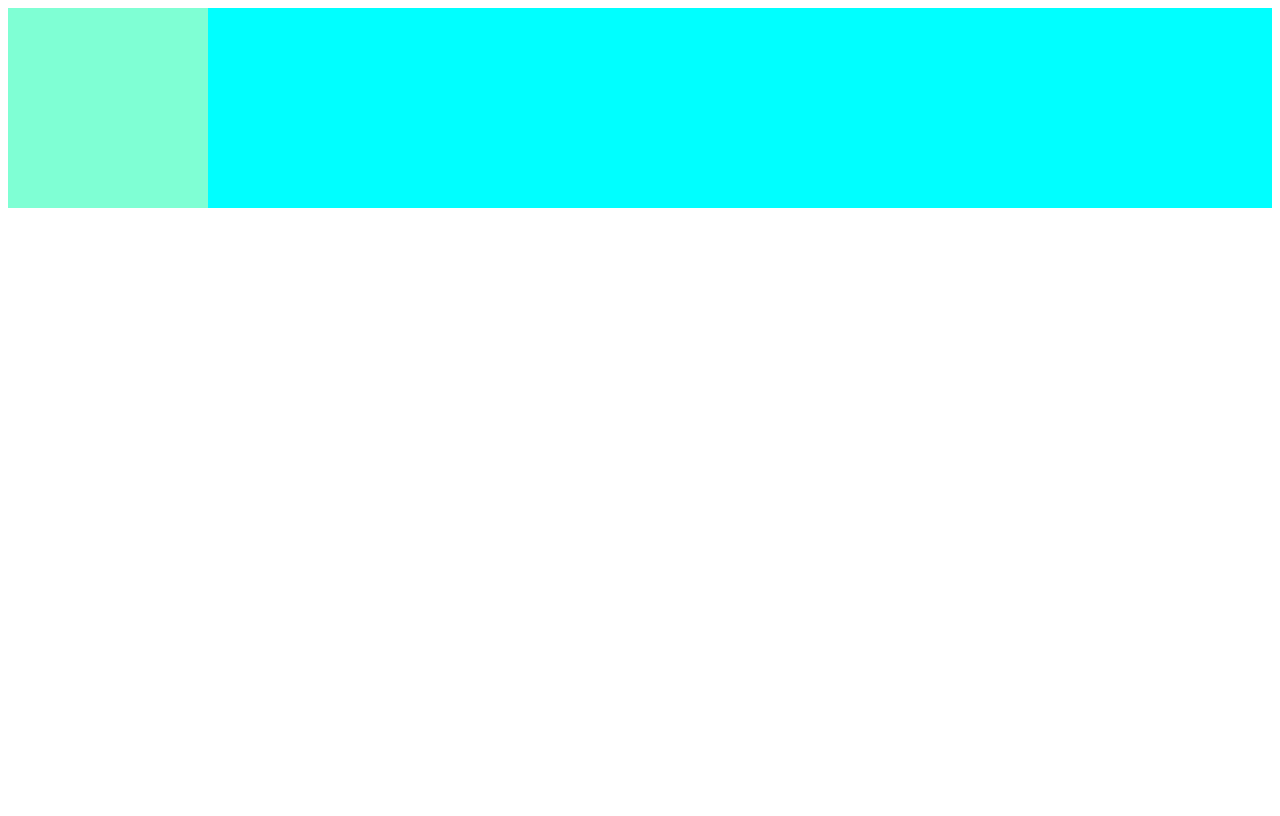
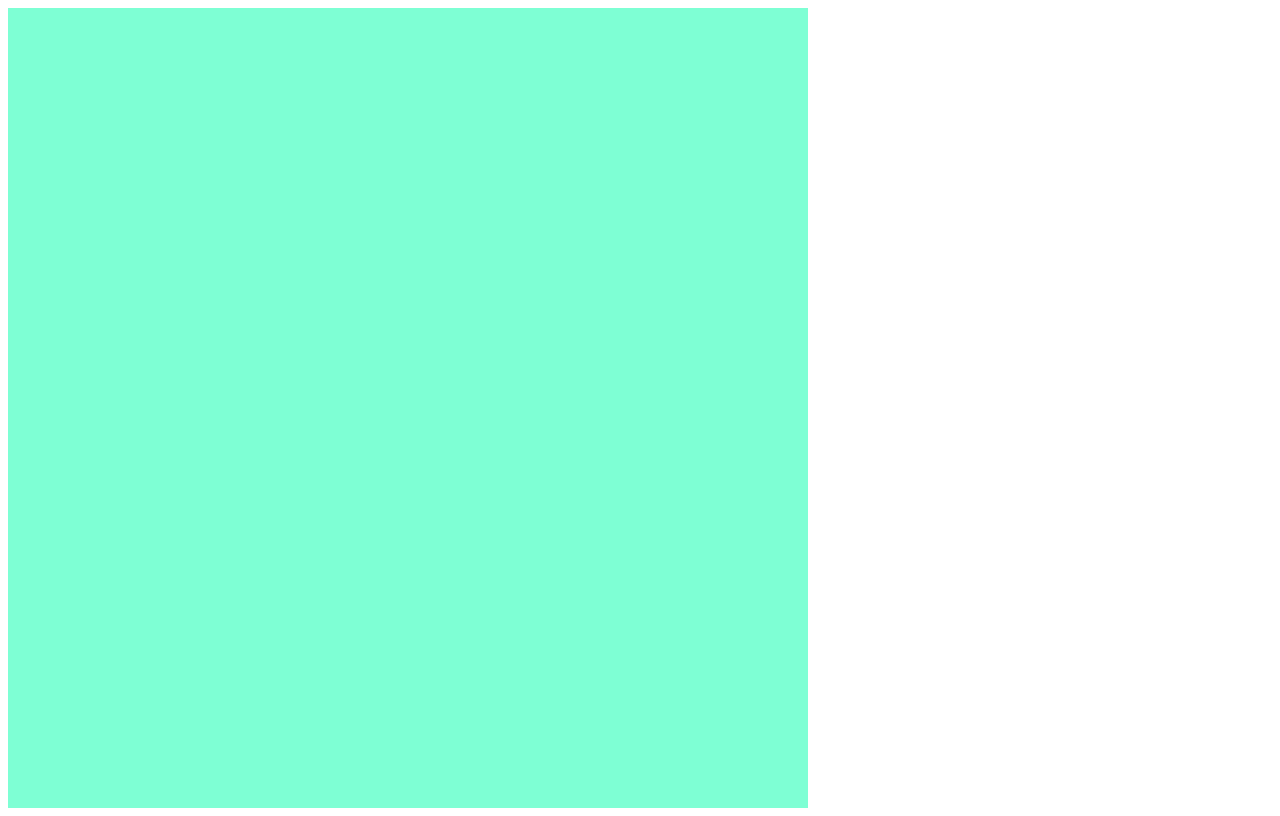
Before and after one commit to KateSebring/etch-a-sketch, a plain HTML site: page index.html in a window 1280 px wide. Drawn offline with Linux system fonts and the light colour scheme.

Commit message:
Add function to add squares to grid and hover over changing color

```diff
--- a/script.js
+++ b/script.js
@@ -1,7 +1,19 @@
 const sketchContainer = document.querySelector('.sketch-container');
 
-const squareDiv = document.createElement('div');
+function createGrid() {
+    const squareDiv = document.createElement('div');
+    squareDiv.setAttribute('class', 'grid-square');
+    sketchContainer.appendChild(squareDiv);
+}
 
-squareDiv.setAttribute('class', 'grid-square');
+for (let i = 0; i < 256; i++) {
+    createGrid();
+}
 
-sketchContainer.appendChild(squareDiv);
+const squareDiv = document.getElementsByClassName('grid-square');
+
+for (let j = 0; j < squareDiv.length; j++) {
+    squareDiv[j].addEventListener("mouseover", () => {
+        squareDiv[j].style.backgroundColor = "black";
+    })
+}
--- a/style.css
+++ b/style.css
@@ -1,11 +1,12 @@
 .sketch-container {
-    width: 100%;
+    width: 800px;
+    height: 800px;
     display: flex;
-    background-color: aqua;
+    flex-wrap: wrap;
 }
 
 .grid-square {
     background-color: aquamarine;
-    width: 200px;
-    height: 200px;
+    width: 50px;
+    height: 50px;
 }
```
